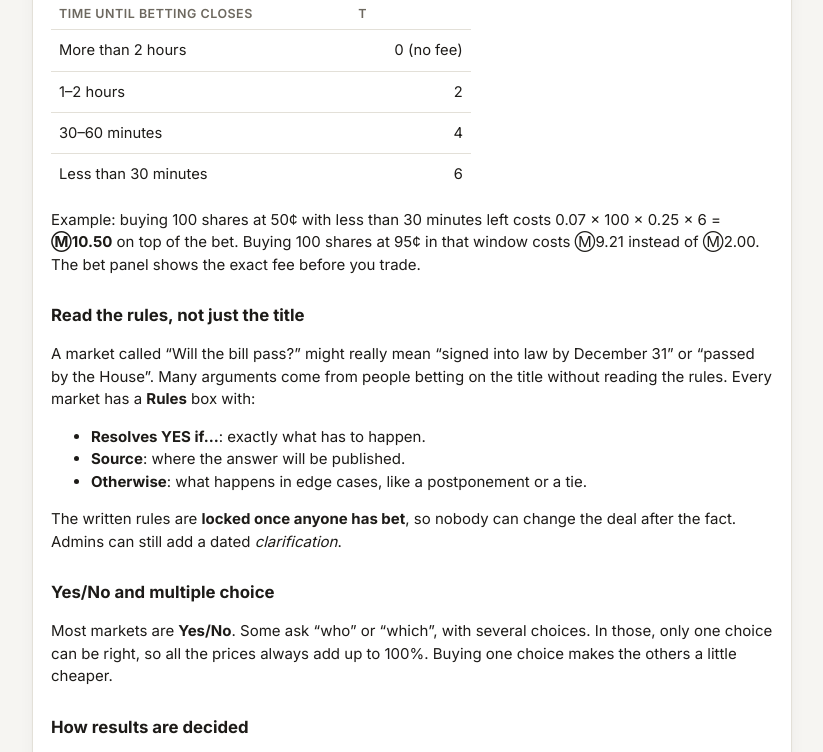
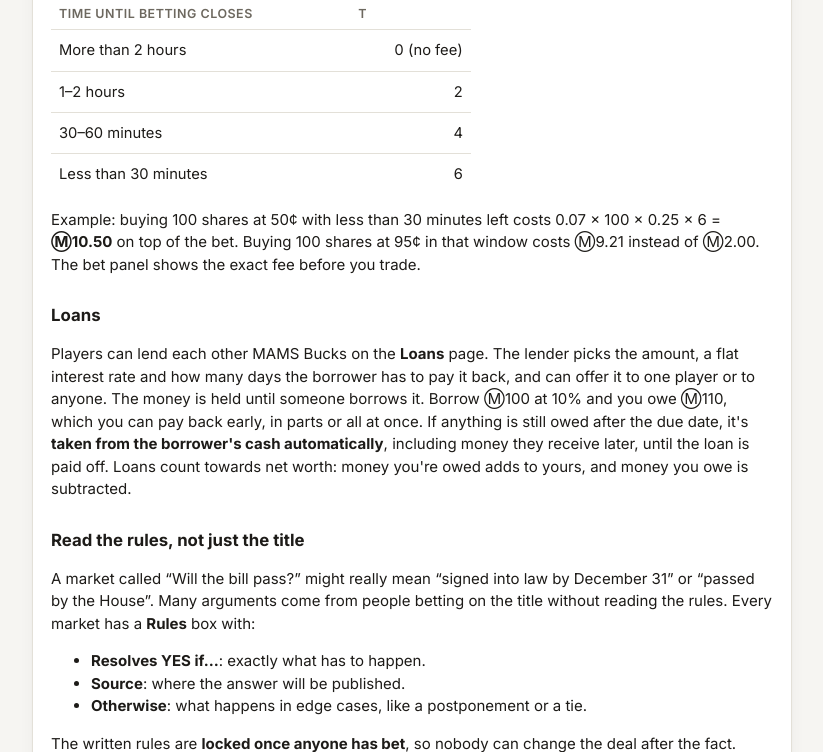
Before and after one commit to HTAMDUDE/MAMS-Prediction-Market, a Flask app: page /how-it-works in a window 1280 px wide. Shown: the part 2004-2756 px from the top of the page, without its empty margins (228-1051 px from the left). Run offline with Flask 3, Linux system fonts and the light colour scheme; data comes from the database, SQL or seed files in the repository; data that the repository does not hold is empty.

Commit message:
Add player-to-player loans
Lenders offer an amount at a flat interest rate (0-100%) for 1-30 days, to one
player or anyone; the money is held until taken. Borrowers repay any time;
overdue debt is collected from their cash automatically. Loans count towards
net worth. Adds the Loans page, nav badge, activity entries and tests.

Co-Authored-By: Claude Opus 5.5 <noreply@anthropic.com>

```diff
--- a/app.py
+++ b/app.py
@@ -75,6 +75,10 @@ LATE_FEE_TIERS = [  # (less than this much time left, T), checked in order
 
 CATEGORIES = ["Academics", "Competitions", "Sports", "Events", "Campus Life", "Weather", "Other"]
 EPS = 1e-9
+# Player loans: lenders pick the amount, a flat interest rate (percent of the amount) and how many days until it's due.
+LOAN_MIN = 1.0
+LOAN_MAX_RATE = 100.0
+LOAN_MAX_DAYS = 30
 OWNER_USERNAME = os.environ.get("MAMS_OWNER", "Kaushik").strip()
 LOGIN_CODE_LIFETIME = 10 * 60
 LOGIN_CODE_RESEND_DELAY = 60
@@ -447,6 +451,15 @@ def net_worths(db):
     worth = {u["id"]: u["balance"] for u in db.execute("SELECT id, balance FROM users")}
     for uid, per_market in open_book_values(db).items():
         worth[uid] += sum(per_market.values())
+    # loans: money held in an offer is still the lender's; on a running loan the lender is owed what the
+    # borrower owes
+    for l in db.execute("SELECT lender_id, borrower_id, principal, owed, status FROM loans "
+                        "WHERE status IN ('offered', 'active')"):
+        if l["status"] == "offered":
+            worth[l["lender_id"]] = worth.get(l["lender_id"], 0) + l["principal"]
+        else:
+            worth[l["lender_id"]] = worth.get(l["lender_id"], 0) + l["owed"]
+            worth[l["borrower_id"]] = worth.get(l["borrower_id"], 0) - l["owed"]
     return worth
 
 
@@ -991,6 +1004,7 @@ def load_user_and_check_csrf():
             g.user = db.execute("SELECT * FROM users WHERE id = ?", (g.user["id"],)).fetchone()
     if request.endpoint != "static":
         finalize_due(get_db())
+        collect_overdue_loans(get_db())
     if request.method == "POST":
         token = request.form.get("csrf_token", "")
         if not token or not secrets.compare_digest(token, session.get("_csrf", "")):
@@ -1120,7 +1134,14 @@ def inject_globals():
     pending = 0
     if g.user and g.user["is_admin"]:
         pending = get_db().execute("SELECT COUNT(*) FROM proposals WHERE status = 'pending'").fetchone()[0]
+    loan_alerts = 0
+    if g.user:  # offers made to you, plus loans of yours that are overdue
+        loan_alerts = get_db().execute(
+            "SELECT COUNT(*) FROM loans WHERE (status = 'offered' AND borrower_id = ?) "
+            "OR (status = 'active' AND borrower_id = ? AND due_at <= ?)",
+            (g.user["id"], g.user["id"], now_str())).fetchone()[0]
     return {"csrf_token": csrf_token, "user": g.user, "can_bonus": can_bonus, "pending_proposals": pending,
+            "loan_alerts": loan_alerts,
             "SCHOOL_TZ": os.environ.get("TZ", "America/New_York"),
             "announcement": get_setting(get_db(), "announcement"),
             "owner_id": g.get("owner_id"), "is_owner": is_owner(),
@@ -1684,8 +1705,13 @@ def portfolio():
     worth = net_worths(db)[uid]
     # Joint per-market value, so the KPI matches net worth even when someone holds several outcomes of a market.
     invested = sum(open_book_values(db).get(uid, {}).values())
+    loan_totals = db.execute(
+        "SELECT COALESCE(SUM(CASE WHEN status = 'active' AND borrower_id = ? THEN owed END), 0) AS owe, "
+        "COALESCE(SUM(CASE WHEN status = 'active' AND lender_id = ? THEN owed END), 0) AS owed, "
+        "COALESCE(SUM(CASE WHEN status = 'offered' AND lender_id = ? THEN principal END), 0) AS held "
+        "FROM loans", (uid, uid, uid)).fetchone()
     return render_template("portfolio.html", active=active, settled=settled, trades=trades, worth=worth,
-                           invested=invested, rows_total=sum(i["value"] for i in active))
+                           invested=invested, rows_total=sum(i["value"] for i in active), loan_totals=loan_totals)
 
 
 ACTIVITY_FILTERS = {
@@ -1693,7 +1719,7 @@ ACTIVITY_FILTERS = {
     "trades": ("buy", "sell"),
     "results": ("payout", "loss", "refund"),
     "fees": ("fee", "earning"),
-    "other": ("signup", "bonus", "admin"),
+    "other": ("signup", "bonus", "admin", "loan"),
 }
 
 
@@ -1782,6 +1808,267 @@ def leaderboard():
                      for u in users if u["email_verified"] or counts.get(u["id"], 0)}
     board = sorted(board_by_name.values(), key=lambda x: -x["worth"])
     return render_template("leaderboard.html", board=board)
+
+
+# ---------------------------------------------------------------- loans between players
+
+def loan_owed_total(principal, rate):
+    """What the borrower pays back in total: the amount plus flat interest."""
+    return cents(principal * (1 + rate / 100))
+
+
+def close_loan_offer(db, loan, status, detail):
+    """Turn down or withdraw an offer that was never taken: the held money goes back to the lender. Call inside a
+    transaction."""
+    db.execute("UPDATE loans SET status = ?, closed_at = ? WHERE id = ?", (status, now_str(), loan["id"]))
+    db.execute("UPDATE users SET balance = ROUND(balance + ?, 2) WHERE id = ?", (loan["principal"], loan["lender_id"]))
+    log_activity(db, loan["lender_id"], "loan", loan["principal"], None, detail)
+
+
+def pay_loan(db, loan, amount, automatic=False):
+    """Move `amount` from the borrower to the lender. Call inside a transaction, with amount <= both the borrower's
+    cash and what they owe. Marks the loan repaid once nothing is left."""
+    amount = cents(amount)
+    if amount <= 0:
+        return 0.0
+    names = {r["id"]: r["username"] for r in db.execute(
+        "SELECT id, username FROM users WHERE id IN (?, ?)", (loan["lender_id"], loan["borrower_id"]))}
+    left = cents(loan["owed"] - amount)
+    done = left < 0.005
+    db.execute("UPDATE loans SET owed = ?, repaid = ROUND(repaid + ?, 2), status = ?, closed_at = ? WHERE id = ?",
+               (0.0 if done else left, amount, "repaid" if done else "active", now_str() if done else None,
+                loan["id"]))
+    how = "Overdue loan collected" if automatic else "Loan repayment"
+    db.execute("UPDATE users SET balance = ROUND(balance - ?, 2) WHERE id = ?", (amount, loan["borrower_id"]))
+    log_activity(db, loan["borrower_id"], "loan", -amount, None,
+                 f"{how} to {names.get(loan['lender_id'], '?')}" + (" (paid off)" if done else ""))
+    db.execute("UPDATE users SET balance = ROUND(balance + ?, 2) WHERE id = ?", (amount, loan["lender_id"]))
+    log_activity(db, loan["lender_id"], "loan", amount, None,
+                 f"{how} from {names.get(loan['borrower_id'], '?')}" + (" (paid off)" if done else ""))
+    return amount
+
+
+def collect_overdue_loans(db):
+    """Take what's owed on overdue loans out of the borrower's cash, as much as they have. Runs on every request,
+    so money a borrower gets later (sales, payouts, bonuses) goes to their lenders until the debt is cleared.
+    Oldest loans are paid first."""
+    if not db.execute("SELECT 1 FROM loans l JOIN users u ON u.id = l.borrower_id WHERE l.status = 'active' "
+                      "AND l.due_at <= ? AND u.balance >= 0.01 LIMIT 1", (now_str(),)).fetchone():
+        return
+    db.execute("BEGIN IMMEDIATE")
+    try:
+        for loan in db.execute("SELECT * FROM loans WHERE status = 'active' AND due_at <= ? ORDER BY due_at, id",
+                               (now_str(),)).fetchall():
+            cash = db.execute("SELECT balance FROM users WHERE id = ?", (loan["borrower_id"],)).fetchone()["balance"]
+            pay_loan(db, loan, min(cash, loan["owed"]), automatic=True)
+        db.execute("COMMIT")
+    except Exception:
+        db.execute("ROLLBACK")
+        raise
+
+
+def has_overdue_loan(db, user_id):
+    return db.execute("SELECT 1 FROM loans WHERE status = 'active' AND borrower_id = ? AND due_at <= ?",
+                      (user_id, now_str())).fetchone() is not None
+
+
+def offer_loan(db, lender_id, borrower_name, principal, rate, days, note=""):
+    """Hold the lender's money and post the offer. borrower_name '' means anyone can take it. Returns the loan id;
+    raises TradeError with a user-facing message."""
+    principal, rate = cents(principal), round(rate, 2)
+    if not (principal >= LOAN_MIN):
+        raise TradeError(f"Lend at least Ⓜ{LOAN_MIN:.0f}.")
+    if not (0 <= rate <= LOAN_MAX_RATE):
+        raise TradeError(f"The interest rate must be between 0% and {LOAN_MAX_RATE:.0f}%.")
+    if not (1 <= days <= LOAN_MAX_DAYS):
+        raise TradeError(f"A loan can last from 1 to {LOAN_MAX_DAYS} days.")
+    if len(note) > 120:
+        raise TradeError("Keep the note under 120 characters.")
+    db.execute("BEGIN IMMEDIATE")
+    try:
+        borrower_id = None
+        if borrower_name:
+            row = db.execute("SELECT id FROM users WHERE username = ?", (borrower_name,)).fetchone()
+            if row is None:
+                raise TradeError(f"There's no player called “{borrower_name}”.")
+            if row["id"] == lender_id:
+                raise TradeError("You can't lend money to yourself.")
+            borrower_id = row["id"]
+        cash = db.execute("SELECT balance FROM users WHERE id = ?", (lender_id,)).fetchone()["balance"]
+        if principal > cash + EPS:
+            raise TradeError(f"You only have Ⓜ{cash:,.2f}.")
+        cur = db.execute("INSERT INTO loans (lender_id, borrower_id, principal, rate, days, note, created_at) "
+                         "VALUES (?, ?, ?, ?, ?, ?, ?)", (lender_id, borrower_id, principal, rate, days, note, now_str()))
+        db.execute("UPDATE users SET balance = ROUND(balance - ?, 2) WHERE id = ?", (principal, lender_id))
+        log_activity(db, lender_id, "loan", -principal, None,
+                     f"Loan offer to {borrower_name or 'anyone'} at {rate:g}% (held until taken)")
+        db.execute("COMMIT")
+        return cur.lastrowid
+    except Exception:
+        db.execute("ROLLBACK")
+        raise
+
+
+def accept_loan(db, loan_id, user_id):
+    db.execute("BEGIN IMMEDIATE")
+    try:
+        loan = db.execute("SELECT * FROM loans WHERE id = ?", (loan_id,)).fetchone()
+        if loan is None or loan["status"] != "offered":
+            raise TradeError("That offer isn't available any more.")
+        if loan["lender_id"] == user_id:
+            raise TradeError("You can't take your own offer.")
+        if loan["borrower_id"] not in (None, user_id):
+            raise TradeError("That offer was made to someone else.")
+        if has_overdue_loan(db, user_id):
+            raise TradeError("Pay back your overdue loan before borrowing more.")
+        owed = loan_owed_total(loan["principal"], loan["rate"])
+        now = datetime.now()
+        due = (now + timedelta(days=loan["days"])).strftime("%Y-%m-%d %H:%M:%S")
+        db.execute("UPDATE loans SET status = 'active', borrower_id = ?, owed = ?, accepted_at = ?, due_at = ? "
+                   "WHERE id = ?", (user_id, owed, now.strftime("%Y-%m-%d %H:%M:%S"), due, loan_id))
+        lender = db.execute("SELECT username FROM users WHERE id = ?", (loan["lender_id"],)).fetchone()["username"]
+        db.execute("UPDATE users SET balance = ROUND(balance + ?, 2) WHERE id = ?", (loan["principal"], user_id))
+        log_activity(db, user_id, "loan", loan["principal"], None,
+                     f"Borrowed from {lender} at {loan['rate']:g}%, Ⓜ{owed:,.2f} due in {loan['days']} days")
+        db.execute("COMMIT")
+        return owed
+    except Exception:
+        db.execute("ROLLBACK")
+        raise
+
+
+def repay_loan(db, loan_id, user_id, amount=None):
+    """Pay back part (amount) or all (None) of a loan. Returns the amount paid."""
+    db.execute("BEGIN IMMEDIATE")
+    try:
+        loan = db.execute("SELECT * FROM loans WHERE id = ?", (loan_id,)).fetchone()
+        if loan is None or loan["borrower_id"] != user_id or loan["status"] != "active":
+            raise TradeError("You don't have that loan to pay back.")
+        amount = loan["owed"] if amount is None else min(cents(amount), loan["owed"])
+        if amount < 0.01:
+            raise TradeError("Enter how much to pay back.")
+        cash = db.execute("SELECT balance FROM users WHERE id = ?", (user_id,)).fetchone()["balance"]
+        if amount > cash + EPS:
+            raise TradeError(f"You only have Ⓜ{cash:,.2f}.")
+        paid = pay_loan(db, loan, amount)
+        db.execute("COMMIT")
+        return paid
+    except Exception:
+        db.execute("ROLLBACK")
+        raise
+
+
+def end_loan_offer(db, loan_id, user_id, status):
+    """status 'cancelled' (the lender withdraws) or 'declined' (the named borrower turns it down)."""
+    db.execute("BEGIN IMMEDIATE")
+    try:
+        loan = db.execute("SELECT * FROM loans WHERE id = ?", (loan_id,)).fetchone()
+        who = "lender_id" if status == "cancelled" else "borrower_id"
+        if loan is None or loan["status"] != "offered" or loan[who] != user_id:
+            raise TradeError("That offer isn't available any more.")
+        if status == "cancelled":
+            close_loan_offer(db, loan, status, "Loan offer withdrawn")
+        else:
+            name = db.execute("SELECT username FROM users WHERE id = ?", (user_id,)).fetchone()["username"]
+            close_loan_offer(db, loan, status, f"Loan offer declined by {name}")
+        db.execute("COMMIT")
+    except Exception:
+        db.execute("ROLLBACK")
+        raise
+
+
+@app.route("/loans")
+@login_required
+def loans():
+    db = get_db()
+    uid = g.user["id"]
+    q = ("SELECT l.*, lu.username AS lender, bu.username AS borrower FROM loans l "
+         "JOIN users lu ON lu.id = l.lender_id LEFT JOIN users bu ON bu.id = l.borrower_id ")
+    for_me = db.execute(q + "WHERE l.status = 'offered' AND l.lender_id != ? AND (l.borrower_id = ? OR l.borrower_id IS NULL) "
+                        "ORDER BY l.borrower_id IS NULL, l.rate, l.id DESC", (uid, uid)).fetchall()
+    borrowing = db.execute(q + "WHERE l.status = 'active' AND l.borrower_id = ? ORDER BY l.due_at", (uid,)).fetchall()
+    lending = db.execute(q + "WHERE l.status IN ('offered', 'active') AND l.lender_id = ? "
+                         "ORDER BY l.status = 'offered', l.due_at, l.id DESC", (uid,)).fetchall()
+    history = db.execute(q + "WHERE l.status IN ('repaid', 'declined', 'cancelled') AND (l.lender_id = ? OR l.borrower_id = ?) "
+                         "ORDER BY l.closed_at DESC LIMIT 30", (uid, uid)).fetchall()
+    return render_template("loans.html", for_me=for_me, borrowing=borrowing, lending=lending, history=history,
+                           now=now_str(), owed_total=loan_owed_total, LOAN_MAX_RATE=LOAN_MAX_RATE,
+                           LOAN_MAX_DAYS=LOAN_MAX_DAYS, LOAN_MIN=LOAN_MIN,
+                           owe=sum(l["owed"] for l in borrowing),
+                           owed_to_me=sum(l["owed"] for l in lending if l["status"] == "active"),
+                           held=sum(l["principal"] for l in lending if l["status"] == "offered"))
+
+
+def _loan_number(name, kind=float):
+    try:
+        return kind(request.form.get(name, "").strip())
+    except ValueError:
+        raise TradeError("Fill in the amount, interest rate and number of days with numbers.")
+
+
+@app.post("/loans/offer")
+@login_required
+def loan_offer():
+    if rate_limited(f"loan:{g.user['id']}", 20, 3600):
+        flash("You've made a lot of offers. Try again later.", "error")
+        return redirect(url_for("loans"))
+    try:
+        borrower = request.form.get("borrower", "").strip()
+        lid = offer_loan(get_db(), g.user["id"], borrower, _loan_number("amount"), _loan_number("rate"),
+                         _loan_number("days", int), request.form.get("note", "").strip())
+        loan = get_db().execute("SELECT * FROM loans WHERE id = ?", (lid,)).fetchone()
+        flash(f"Offer posted: Ⓜ{loan['principal']:,.2f} to {borrower or 'anyone'} at {loan['rate']:g}%. "
+              "The money is held until someone takes it; withdraw the offer any time before then.", "success")
+    except TradeError as e:
+        flash(str(e), "error")
+    return redirect(url_for("loans"))
+
+
+@app.post("/loans/<int:lid>/accept")
+@login_required
+def loan_accept(lid):
+    try:
+        owed = accept_loan(get_db(), lid, g.user["id"])
+        flash(f"Loan taken. You owe Ⓜ{owed:,.2f}. Anything still owed after the due date is taken from your cash "
+              "automatically.", "success")
+    except TradeError as e:
+        flash(str(e), "error")
+    return redirect(url_for("loans"))
+
+
+@app.post("/loans/<int:lid>/repay")
+@login_required
+def loan_repay(lid):
+    try:
+        raw = request.form.get("amount", "").strip()
+        amount = None if raw in ("", "all") else _loan_number("amount")
+        paid = repay_loan(get_db(), lid, g.user["id"], amount)
+        flash(f"Paid back Ⓜ{paid:,.2f}.", "success")
+    except TradeError as e:
+        flash(str(e), "error")
+    return redirect(url_for("loans"))
+
+
+@app.post("/loans/<int:lid>/cancel")
+@login_required
+def loan_cancel(lid):
+    try:
+        end_loan_offer(get_db(), lid, g.user["id"], "cancelled")
+        flash("Offer withdrawn. The money is back in your balance.", "success")
+    except TradeError as e:
+        flash(str(e), "error")
+    return redirect(url_for("loans"))
+
+
+@app.post("/loans/<int:lid>/decline")
+@login_required
+def loan_decline(lid):
+    try:
+        end_loan_offer(get_db(), lid, g.user["id"], "declined")
+        flash("Offer declined.", "success")
+    except TradeError as e:
+        flash(str(e), "error")
+    return redirect(url_for("loans"))
 
 
 # ---------------------------------------------------------------- routes: admin
@@ -2491,6 +2778,14 @@ def delete_account(db, user_id):
         if running:
             raise TradeError(f"They created market #{running['id']}, which is still running. "
                              "Resolve or cancel it first.")
+        if db.execute("SELECT 1 FROM loans WHERE status = 'active' AND (lender_id = ? OR borrower_id = ?)",
+                      (user_id, user_id)).fetchone():
+            raise TradeError("They have a loan that hasn't been paid back yet (as lender or borrower). "
+                             "Wait until it's repaid, then delete the account.")
+        for l in db.execute("SELECT * FROM loans WHERE status = 'offered' AND (lender_id = ? OR borrower_id = ?)",
+                            (user_id, user_id)).fetchall():
+            close_loan_offer(db, l, "cancelled", "Loan offer cancelled (account deleted)")
+        db.execute("DELETE FROM loans WHERE lender_id = ? OR borrower_id = ?", (user_id, user_id))
         reversed_total = 0.0
         for r in db.execute("SELECT DISTINCT market_id FROM trades WHERE user_id = ? ORDER BY market_id",
                             (user_id,)).fetchall():
--- a/static/app.js
+++ b/static/app.js
@@ -357,6 +357,21 @@ function setupMarketForm(form) {
 document.querySelectorAll('form[data-market-form]').forEach(setupMarketForm);
 
 
+// Loan offer form: show what the borrower would pay back.
+document.querySelectorAll('[data-loan-form]').forEach(form => {
+  const out = form.querySelector('[data-loan-summary]');
+  const base = out.textContent;
+  const update = () => {
+    const amt = parseFloat(form.amount.value), rate = parseFloat(form.rate.value), days = parseInt(form.days.value, 10);
+    if (!(amt > 0) || !(rate >= 0) || !(days > 0)) { out.textContent = base; return; }
+    const back = Math.round(amt * (1 + rate / 100) * 100) / 100;
+    const who = form.borrower.value.trim() || 'The borrower';
+    out.textContent = `${who} would pay back Ⓜ${back.toFixed(2)} (Ⓜ${(back - amt).toFixed(2)} interest) within ${days} day${days === 1 ? '' : 's'}. ` + base;
+  };
+  form.addEventListener('input', update);
+  update();
+});
+
 // Confirmation dialogs: any form with data-confirm="message" (and optionally data-confirm-title /
 // data-confirm-label), or a submit button with its own data-confirm, asks first.
 (function setupConfirm() {
--- a/static/style.css
+++ b/static/style.css
@@ -317,6 +317,7 @@ main { padding-top: 8px; padding-bottom: 32px; }
 .fee-box { font-size: .9rem; background: color-mix(in srgb, var(--gold) 14%, var(--surface)); border: 1px solid
            color-mix(in srgb, var(--gold) 40%, transparent); border-radius: 10px; padding: 10px 12px; margin-bottom: 12px; }
 .kind-fee { background: color-mix(in srgb, var(--down) 12%, transparent); color: var(--down); }
+.kind-loan { background: color-mix(in srgb, var(--gold) 22%, transparent); }
 .kind-earning { background: color-mix(in srgb, var(--up) 14%, transparent); color: var(--up); }
 .stake-field { margin-top: 14px; }
 .stake-field .row { margin-top: 4px; }
--- a/templates/balance_history.html
+++ b/templates/balance_history.html
@@ -15,7 +15,7 @@
 </div>
 
 <div class="tabs">
-  {% for key, label in [('', 'All'), ('trades', 'Buys & sells'), ('results', 'Payouts & refunds'), ('fees', 'Fees & earnings'), ('other', 'Bonuses & other')] %}
+  {% for key, label in [('', 'All'), ('trades', 'Buys & sells'), ('results', 'Payouts & refunds'), ('fees', 'Fees & earnings'), ('other', 'Bonuses, loans & other')] %}
     <a href="{{ url_for('balance_history', show=key or None, user=target.username if viewing_other else None) }}" class="tab {{ 'active' if show == key }}">{{ label }}</a>
   {% endfor %}
 </div>
@@ -30,7 +30,7 @@
       <tr>
         <td class="muted small nowrap" title="{{ r.created_at|when }}" data-label="When">{{ r.created_at|ago }}</td>
         <td data-label="What happened">
-          <span class="kind kind-{{ r.kind }}">{{ {'signup': 'Joined', 'bonus': 'Bonus', 'buy': 'Bought', 'sell': 'Sold', 'payout': 'Won', 'loss': 'Lost', 'refund': 'Refund', 'admin': 'Admin', 'fee': 'Fee', 'earning': 'Earned'}[r.kind] or r.kind }}</span>
+          <span class="kind kind-{{ r.kind }}">{{ {'signup': 'Joined', 'bonus': 'Bonus', 'buy': 'Bought', 'sell': 'Sold', 'payout': 'Won', 'loss': 'Lost', 'refund': 'Refund', 'admin': 'Admin', 'fee': 'Fee', 'earning': 'Earned', 'loan': 'Loan'}[r.kind] or r.kind }}</span>
           {{ r.detail }}
           {% if r.market_title %}
             <div class="muted small">
--- a/templates/base.html
+++ b/templates/base.html
@@ -17,6 +17,7 @@
       {% if not user or request.endpoint == 'how_it_works' %}<a href="{{ url_for('how_it_works') }}" {% if request.endpoint == 'how_it_works' %}class="active" aria-current="page"{% endif %}>How it works</a>{% endif %}
       {% if user %}
         <a href="{{ url_for('portfolio') }}" {% if request.endpoint == 'portfolio' %}class="active" aria-current="page"{% endif %}>Portfolio</a>
+        <a href="{{ url_for('loans') }}" {% if request.endpoint == 'loans' %}class="active" aria-current="page"{% endif %}>Loans{% if loan_alerts %} <span class="badge" title="Loan offers for you or overdue loans">{{ loan_alerts }}</span>{% endif %}</a>
         <a href="{{ url_for('propose') }}" {% if request.endpoint == 'propose' %}class="active" aria-current="page"{% endif %}>Propose</a>
         {% if user.is_admin %}<a href="{{ url_for('admin') }}" {% if request.endpoint in ('admin', 'admin_review', 'admin_edit', 'admin_user', 'admin_log') %}class="active" aria-current="page"{% endif %}>Admin{% if pending_proposals %} <span class="badge" title="{{ pending_proposals }} proposal(s) waiting">{{ pending_proposals }}</span>{% endif %}</a>{% endif %}
       {% endif %}
--- a/templates/how_it_works.html
+++ b/templates/how_it_works.html
@@ -82,6 +82,14 @@
     Buying 100 shares at 95¢ in that window costs Ⓜ{{ snipe_example|money }} instead of Ⓜ{{ snipe_old|money }}.
     The bet panel shows the exact fee before you trade.</p>
 
+  <h2 id="loans">Loans</h2>
+  <p>Players can lend each other {{ CURRENCY }} on the <b>Loans</b> page. The lender picks the amount, a flat interest
+    rate and how many days the borrower has to pay it back, and can offer it to one player or to anyone. The money is
+    held until someone borrows it. Borrow Ⓜ100 at 10% and you owe Ⓜ110, which you can pay back early, in parts or all
+    at once. If anything is still owed after the due date, it's <b>taken from the borrower's cash automatically</b>,
+    including money they receive later, until the loan is paid off. Loans count towards net worth: money you're owed
+    adds to yours, and money you owe is subtracted.</p>
+
   <h2>Read the rules, not just the title</h2>
   <p>A market called “Will the bill pass?” might really mean “signed into law by December 31” or “passed by the House”.
     Many arguments come from people betting on the title without reading the rules. Every market has a <b>Rules</b>
--- a/templates/portfolio.html
+++ b/templates/portfolio.html
@@ -7,6 +7,9 @@
   <div class="kpi"><span>Cash</span><strong>Ⓜ{{ user.balance|money }}</strong></div>
   <div class="kpi"><span>In open bets (if sold now)</span><strong>Ⓜ{{ invested|money }}</strong></div>
 </div>
+{% if loan_totals.owe or loan_totals.owed or loan_totals.held %}
+<p class="muted">Net worth includes loans: you owe Ⓜ{{ loan_totals.owe|money }}, you're owed Ⓜ{{ loan_totals.owed|money }}{% if loan_totals.held %} and Ⓜ{{ loan_totals.held|money }} is held in your loan offers{% endif %}. <a href="{{ url_for('loans') }}">Loans →</a></p>
+{% endif %}
 
 <div class="card">
   <h2>Open positions</h2>
```
Also changed, not shown: schema.sql (+22 -0 lines), templates/loans.html (added, +153 -0 lines), tests/test_loans.py (added, +174 -0 lines), README.md.
